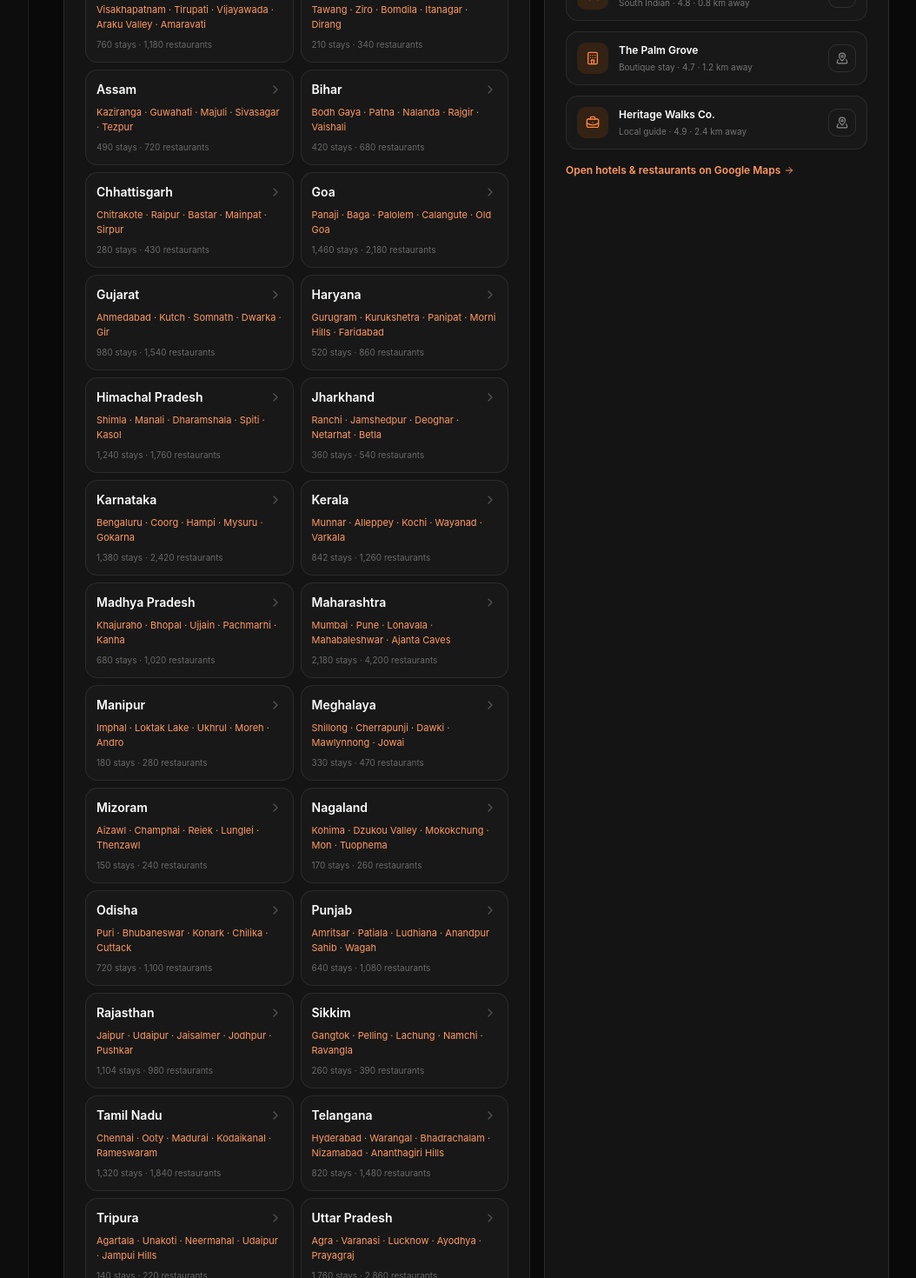
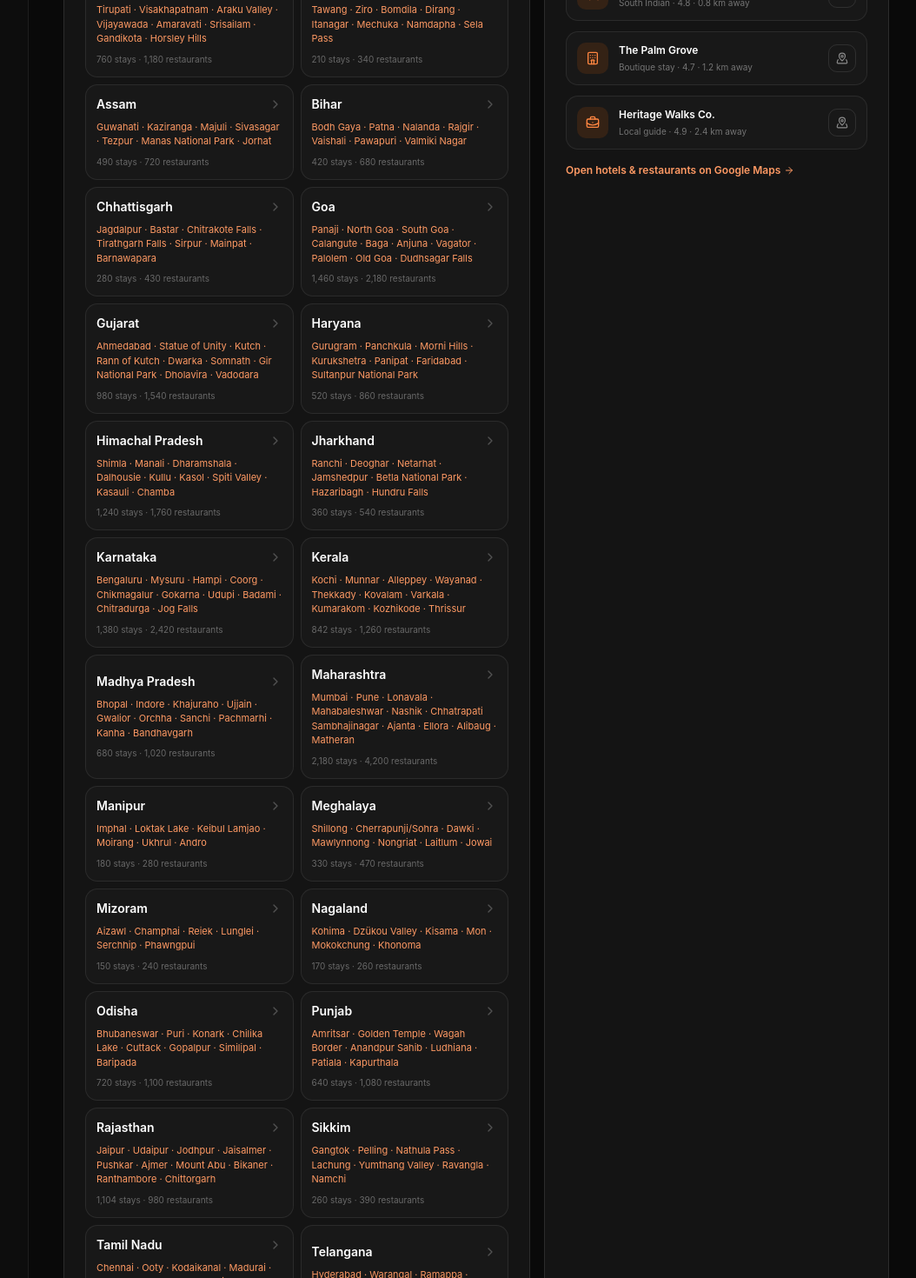
Before and after one commit to Ishamanivannan/indiaease-travel-tourism2026, a Next.js app: page / in a window 1280 px wide. Shown: the part 1640-3110 px from the top of the page at 87% size, without its empty margins (217-1271 px from the left). Built offline with nearby package versions, Linux system fonts and the light colour scheme.

Commit message:
feat: expand state details with additional places and attractions

```diff
--- a/app/page.tsx
+++ b/app/page.tsx
@@ -22,34 +22,34 @@ const categories = [
 ]
 
 const states = [
-  { name: 'Andhra Pradesh', places: 'Visakhapatnam · Tirupati · Vijayawada · Araku Valley · Amaravati', hotels: '760 stays', restaurants: '1,180 restaurants' },
-  { name: 'Arunachal Pradesh', places: 'Tawang · Ziro · Bomdila · Itanagar · Dirang', hotels: '210 stays', restaurants: '340 restaurants' },
-  { name: 'Assam', places: 'Kaziranga · Guwahati · Majuli · Sivasagar · Tezpur', hotels: '490 stays', restaurants: '720 restaurants' },
-  { name: 'Bihar', places: 'Bodh Gaya · Patna · Nalanda · Rajgir · Vaishali', hotels: '420 stays', restaurants: '680 restaurants' },
-  { name: 'Chhattisgarh', places: 'Chitrakote · Raipur · Bastar · Mainpat · Sirpur', hotels: '280 stays', restaurants: '430 restaurants' },
-  { name: 'Goa', places: 'Panaji · Baga · Palolem · Calangute · Old Goa', hotels: '1,460 stays', restaurants: '2,180 restaurants' },
-  { name: 'Gujarat', places: 'Ahmedabad · Kutch · Somnath · Dwarka · Gir', hotels: '980 stays', restaurants: '1,540 restaurants' },
-  { name: 'Haryana', places: 'Gurugram · Kurukshetra · Panipat · Morni Hills · Faridabad', hotels: '520 stays', restaurants: '860 restaurants' },
-  { name: 'Himachal Pradesh', places: 'Shimla · Manali · Dharamshala · Spiti · Kasol', hotels: '1,240 stays', restaurants: '1,760 restaurants' },
-  { name: 'Jharkhand', places: 'Ranchi · Jamshedpur · Deoghar · Netarhat · Betla', hotels: '360 stays', restaurants: '540 restaurants' },
-  { name: 'Karnataka', places: 'Bengaluru · Coorg · Hampi · Mysuru · Gokarna', hotels: '1,380 stays', restaurants: '2,420 restaurants' },
-  { name: 'Kerala', places: 'Munnar · Alleppey · Kochi · Wayanad · Varkala', hotels: '842 stays', restaurants: '1,260 restaurants' },
-  { name: 'Madhya Pradesh', places: 'Khajuraho · Bhopal · Ujjain · Pachmarhi · Kanha', hotels: '680 stays', restaurants: '1,020 restaurants' },
-  { name: 'Maharashtra', places: 'Mumbai · Pune · Lonavala · Mahabaleshwar · Ajanta Caves', hotels: '2,180 stays', restaurants: '4,200 restaurants' },
-  { name: 'Manipur', places: 'Imphal · Loktak Lake · Ukhrul · Moreh · Andro', hotels: '180 stays', restaurants: '280 restaurants' },
-  { name: 'Meghalaya', places: 'Shillong · Cherrapunji · Dawki · Mawlynnong · Jowai', hotels: '330 stays', restaurants: '470 restaurants' },
-  { name: 'Mizoram', places: 'Aizawl · Champhai · Reiek · Lunglei · Thenzawl', hotels: '150 stays', restaurants: '240 restaurants' },
-  { name: 'Nagaland', places: 'Kohima · Dzukou Valley · Mokokchung · Mon · Tuophema', hotels: '170 stays', restaurants: '260 restaurants' },
-  { name: 'Odisha', places: 'Puri · Bhubaneswar · Konark · Chilika · Cuttack', hotels: '720 stays', restaurants: '1,100 restaurants' },
-  { name: 'Punjab', places: 'Amritsar · Patiala · Ludhiana · Anandpur Sahib · Wagah', hotels: '640 stays', restaurants: '1,080 restaurants' },
-  { name: 'Rajasthan', places: 'Jaipur · Udaipur · Jaisalmer · Jodhpur · Pushkar', hotels: '1,104 stays', restaurants: '980 restaurants' },
-  { name: 'Sikkim', places: 'Gangtok · Pelling · Lachung · Namchi · Ravangla', hotels: '260 stays', restaurants: '390 restaurants' },
-  { name: 'Tamil Nadu', places: 'Chennai · Ooty · Madurai · Kodaikanal · Rameswaram', hotels: '1,320 stays', restaurants: '1,840 restaurants' },
-  { name: 'Telangana', places: 'Hyderabad · Warangal · Bhadrachalam · Nizamabad · Ananthagiri Hills', hotels: '820 stays', restaurants: '1,480 restaurants' },
-  { name: 'Tripura', places: 'Agartala · Unakoti · Neermahal · Udaipur · Jampui Hills', hotels: '140 stays', restaurants: '220 restaurants' },
-  { name: 'Uttar Pradesh', places: 'Agra · Varanasi · Lucknow · Ayodhya · Prayagraj', hotels: '1,760 stays', restaurants: '2,860 restaurants' },
-  { name: 'Uttarakhand', places: 'Rishikesh · Nainital · Mussoorie · Kedarnath · Jim Corbett', hotels: '1,060 stays', restaurants: '1,420 restaurants' },
-  { name: 'West Bengal', places: 'Kolkata · Darjeeling · Sundarbans · Digha · Kalimpong', hotels: '1,180 stays', restaurants: '2,060 restaurants' },
+  { name: 'Andhra Pradesh', places: 'Tirupati · Visakhapatnam · Araku Valley · Vijayawada · Amaravati · Srisailam · Gandikota · Horsley Hills', hotels: '760 stays', restaurants: '1,180 restaurants' },
+  { name: 'Arunachal Pradesh', places: 'Tawang · Ziro · Bomdila · Dirang · Itanagar · Mechuka · Namdapha · Sela Pass', hotels: '210 stays', restaurants: '340 restaurants' },
+  { name: 'Assam', places: 'Guwahati · Kaziranga · Majuli · Sivasagar · Tezpur · Manas National Park · Jorhat', hotels: '490 stays', restaurants: '720 restaurants' },
+  { name: 'Bihar', places: 'Bodh Gaya · Patna · Nalanda · Rajgir · Vaishali · Pawapuri · Valmiki Nagar', hotels: '420 stays', restaurants: '680 restaurants' },
+  { name: 'Chhattisgarh', places: 'Jagdalpur · Bastar · Chitrakote Falls · Tirathgarh Falls · Sirpur · Mainpat · Barnawapara', hotels: '280 stays', restaurants: '430 restaurants' },
+  { name: 'Goa', places: 'Panaji · North Goa · South Goa · Calangute · Baga · Anjuna · Vagator · Palolem · Old Goa · Dudhsagar Falls', hotels: '1,460 stays', restaurants: '2,180 restaurants' },
+  { name: 'Gujarat', places: 'Ahmedabad · Statue of Unity · Kutch · Rann of Kutch · Dwarka · Somnath · Gir National Park · Dholavira · Vadodara', hotels: '980 stays', restaurants: '1,540 restaurants' },
+  { name: 'Haryana', places: 'Gurugram · Panchkula · Morni Hills · Kurukshetra · Panipat · Faridabad · Sultanpur National Park', hotels: '520 stays', restaurants: '860 restaurants' },
+  { name: 'Himachal Pradesh', places: 'Shimla · Manali · Dharamshala · Dalhousie · Kullu · Kasol · Spiti Valley · Kasauli · Chamba', hotels: '1,240 stays', restaurants: '1,760 restaurants' },
+  { name: 'Jharkhand', places: 'Ranchi · Deoghar · Netarhat · Jamshedpur · Betla National Park · Hazaribagh · Hundru Falls', hotels: '360 stays', restaurants: '540 restaurants' },
+  { name: 'Karnataka', places: 'Bengaluru · Mysuru · Hampi · Coorg · Chikmagalur · Gokarna · Udupi · Badami · Chitradurga · Jog Falls', hotels: '1,380 stays', restaurants: '2,420 restaurants' },
+  { name: 'Kerala', places: 'Kochi · Munnar · Alleppey · Wayanad · Thekkady · Kovalam · Varkala · Kumarakom · Kozhikode · Thrissur', hotels: '842 stays', restaurants: '1,260 restaurants' },
+  { name: 'Madhya Pradesh', places: 'Bhopal · Indore · Khajuraho · Ujjain · Gwalior · Orchha · Sanchi · Pachmarhi · Kanha · Bandhavgarh', hotels: '680 stays', restaurants: '1,020 restaurants' },
+  { name: 'Maharashtra', places: 'Mumbai · Pune · Lonavala · Mahabaleshwar · Nashik · Chhatrapati Sambhajinagar · Ajanta · Ellora · Alibaug · Matheran', hotels: '2,180 stays', restaurants: '4,200 restaurants' },
+  { name: 'Manipur', places: 'Imphal · Loktak Lake · Keibul Lamjao · Moirang · Ukhrul · Andro', hotels: '180 stays', restaurants: '280 restaurants' },
+  { name: 'Meghalaya', places: 'Shillong · Cherrapunji/Sohra · Dawki · Mawlynnong · Nongriat · Laitlum · Jowai', hotels: '330 stays', restaurants: '470 restaurants' },
+  { name: 'Mizoram', places: 'Aizawl · Champhai · Reiek · Lunglei · Serchhip · Phawngpui', hotels: '150 stays', restaurants: '240 restaurants' },
+  { name: 'Nagaland', places: 'Kohima · Dzükou Valley · Kisama · Mon · Mokokchung · Khonoma', hotels: '170 stays', restaurants: '260 restaurants' },
+  { name: 'Odisha', places: 'Bhubaneswar · Puri · Konark · Chilika Lake · Cuttack · Gopalpur · Similipal · Baripada', hotels: '720 stays', restaurants: '1,100 restaurants' },
+  { name: 'Punjab', places: 'Amritsar · Golden Temple · Wagah Border · Anandpur Sahib · Ludhiana · Patiala · Kapurthala', hotels: '640 stays', restaurants: '1,080 restaurants' },
+  { name: 'Rajasthan', places: 'Jaipur · Udaipur · Jodhpur · Jaisalmer · Pushkar · Ajmer · Mount Abu · Bikaner · Ranthambore · Chittorgarh', hotels: '1,104 stays', restaurants: '980 restaurants' },
+  { name: 'Sikkim', places: 'Gangtok · Pelling · Nathula Pass · Lachung · Yumthang Valley · Ravangla · Namchi', hotels: '260 stays', restaurants: '390 restaurants' },
+  { name: 'Tamil Nadu', places: 'Chennai · Ooty · Kodaikanal · Madurai · Rameswaram · Kanyakumari · Mahabalipuram · Thanjavur · Coimbatore · Yercaud', hotels: '1,320 stays', restaurants: '1,840 restaurants' },
+  { name: 'Telangana', places: 'Hyderabad · Warangal · Ramappa · Nagarjuna Sagar · Ananthagiri Hills · Bhongir · Medak', hotels: '820 stays', restaurants: '1,480 restaurants' },
+  { name: 'Tripura', places: 'Agartala · Udaipur · Neermahal · Unakoti · Sepahijala · Jampui Hills', hotels: '140 stays', restaurants: '220 restaurants' },
+  { name: 'Uttar Pradesh', places: 'Agra · Taj Mahal · Varanasi · Lucknow · Ayodhya · Mathura · Vrindavan · Prayagraj · Sarnath · Kushinagar', hotels: '1,760 stays', restaurants: '2,860 restaurants' },
+  { name: 'Uttarakhand', places: 'Dehradun · Mussoorie · Nainital · Rishikesh · Haridwar · Kedarnath · Badrinath · Auli · Jim Corbett · Valley of Flowers', hotels: '1,060 stays', restaurants: '1,420 restaurants' },
+  { name: 'West Bengal', places: 'Kolkata · Darjeeling · Kalimpong · Sundarbans · Digha · Siliguri · Shantiniketan · Bishnupur', hotels: '1,180 stays', restaurants: '2,060 restaurants' },
   { name: 'Delhi', places: 'Red Fort · India Gate · Qutub Minar · Humayun’s Tomb · Lotus Temple', hotels: '1,920 stays', restaurants: '4,600 restaurants' },
   { name: 'Jammu and Kashmir', places: 'Srinagar · Gulmarg · Pahalgam · Sonamarg · Jammu', hotels: '740 stays', restaurants: '920 restaurants' },
   { name: 'Ladakh', places: 'Leh · Nubra Valley · Pangong Lake · Tso Moriri · Alchi', hotels: '290 stays', restaurants: '410 restaurants' },
```
